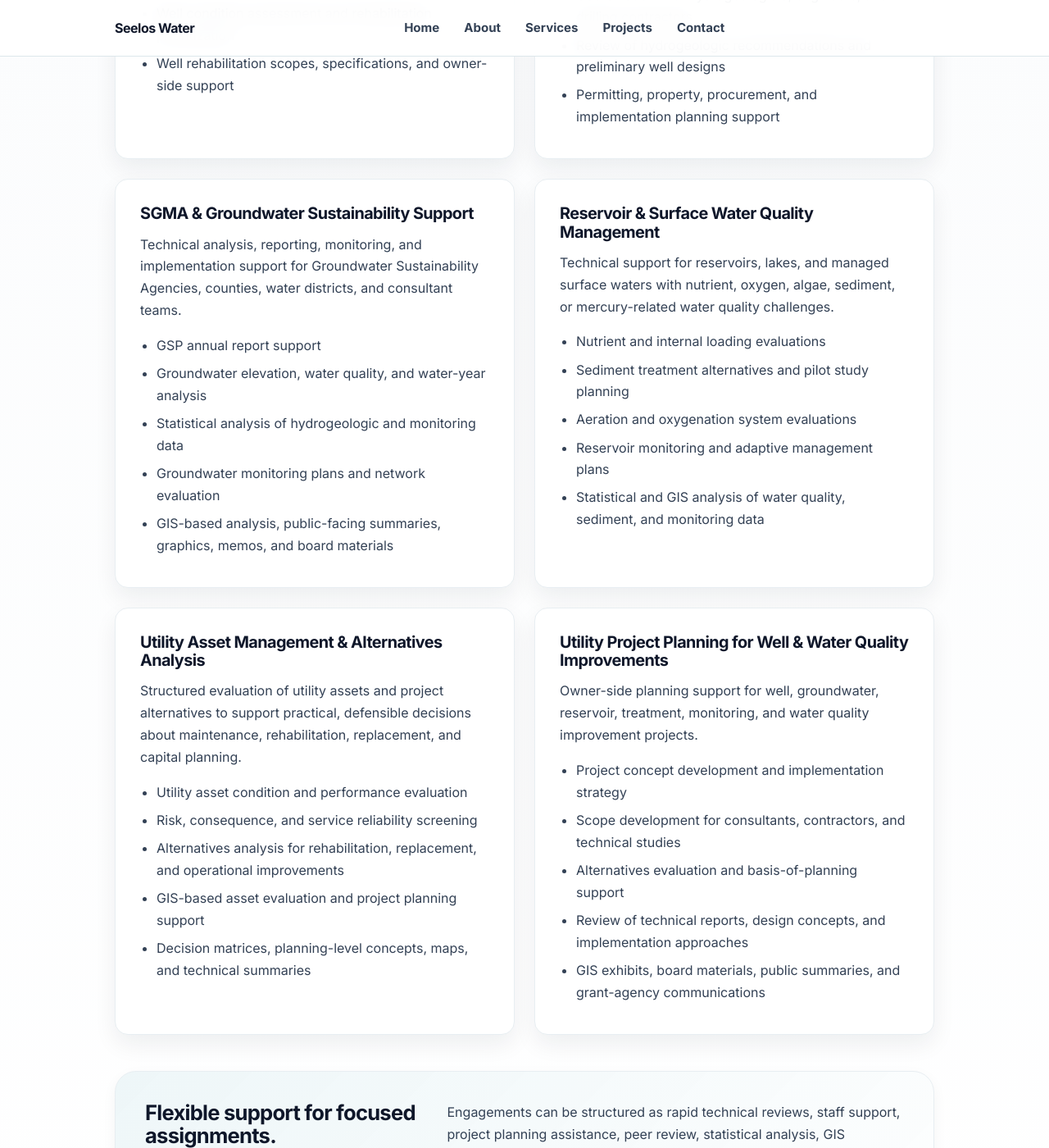
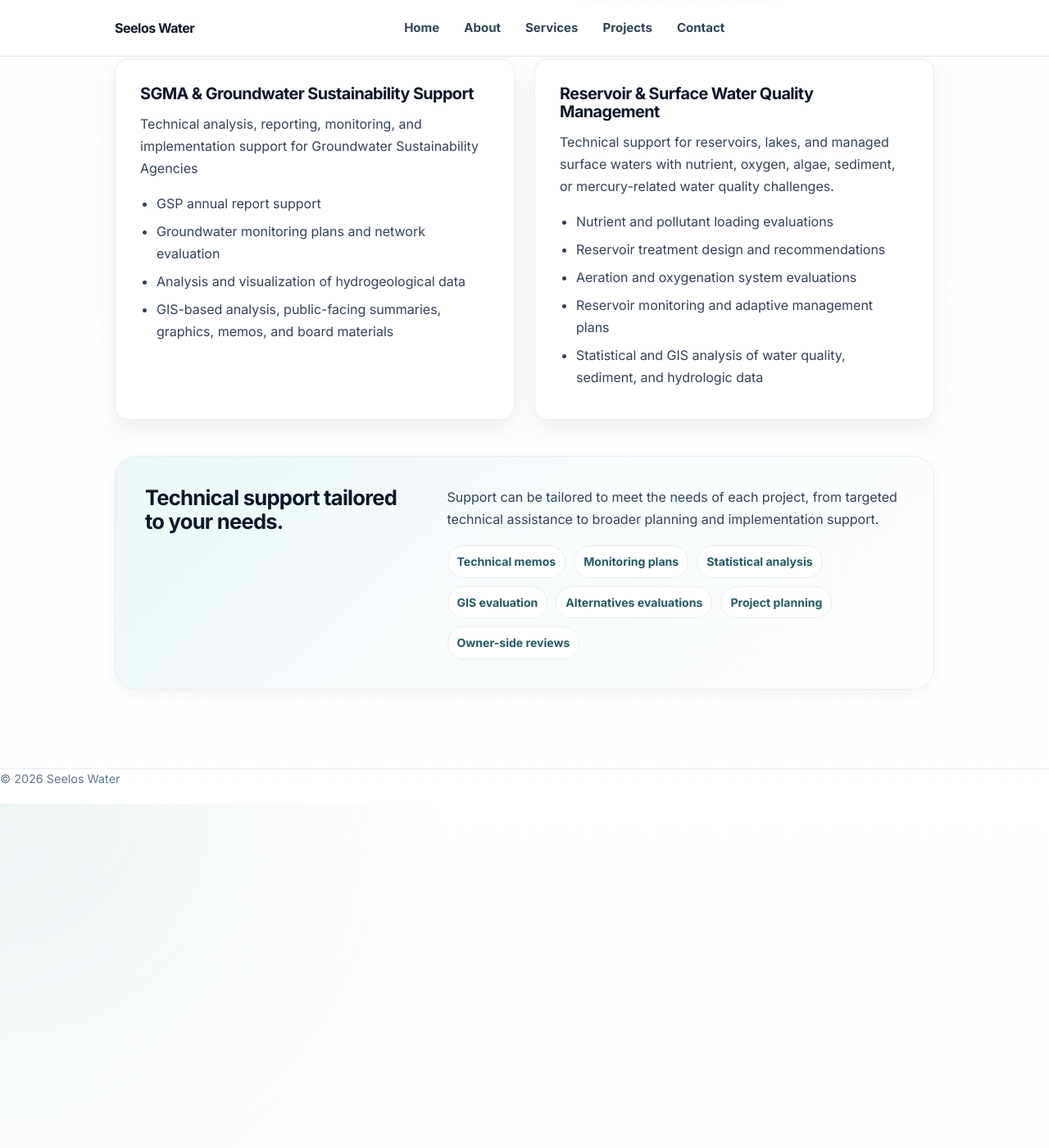
Before and after one commit to markseelos/seelos-water, a Jekyll site: the page built from services.md, in a window 1280 px wide and 1400 px high, scrolled down 1406 px. Shown: the whole window at 82% size. Built offline with Jekyll 4.4.1, drawn with Linux system fonts in a browser that asks for light colours; after the commit the page ends 2386 px from its top, so only the background shows below that; some of the changed text lies outside the part shown.

Commit message:
Update services.md

```diff
--- a/services.md
+++ b/services.md
@@ -17,9 +17,6 @@ permalink: /services/
   <div class="services-intro">
     <h2>Services</h2>
     <p>
-      Services include regulatory implementation support, monitoring design, data analysis,
-      geospatial analysis and mapping, technical review, alternatives analysis, project planning, reporting,
-      and owner-side advisory support for water resources and utility projects.
     </p>
   </div>
 
@@ -44,7 +41,7 @@ permalink: /services/
       <h3>Water Quality Monitoring Design</h3>
       <p>
         Monitoring programs designed to answer management questions, support compliance,
-        and produce data suitable for defensible technical, statistical, and spatial analysis.
+        and produce data suitable for defensible action.
       </p>
       <ul>
         <li>Surface water, reservoir, groundwater, and recycled water monitoring plans</li>
@@ -73,7 +70,7 @@ permalink: /services/
       <h3>Well Siting & Project Planning</h3>
       <p>
         Planning support for monitoring wells, test wells, replacement wells, and new production wells, from
-        early concept development through technical coordination and implementation strategy.
+        early concept development through implementation.
       </p>
       <ul>
         <li>Desktop siting evaluations</li>
@@ -88,13 +85,12 @@ permalink: /services/
       <h3>SGMA & Groundwater Sustainability Support</h3>
       <p>
         Technical analysis, reporting, monitoring, and implementation support for Groundwater
-        Sustainability Agencies, counties, water districts, and consultant teams.
+        Sustainability Agencies
       </p>
       <ul>
         <li>GSP annual report support</li>
-        <li>Groundwater elevation, water quality, and water-year analysis</li>
-        <li>Statistical analysis of hydrogeologic and monitoring data</li>
         <li>Groundwater monitoring plans and network evaluation</li>
+        <li>Analysis and visualization of hydrogeological data</li>
         <li>GIS-based analysis, public-facing summaries, graphics, memos, and board materials</li>
       </ul>
     </article>
@@ -106,41 +102,11 @@ permalink: /services/
         oxygen, algae, sediment, or mercury-related water quality challenges.
       </p>
       <ul>
-        <li>Nutrient and internal loading evaluations</li>
-        <li>Sediment treatment alternatives and pilot study planning</li>
+        <li>Nutrient and pollutant loading evaluations</li>
+        <li>Reservoir treatment design and recommendations</li>
         <li>Aeration and oxygenation system evaluations</li>
         <li>Reservoir monitoring and adaptive management plans</li>
-        <li>Statistical and GIS analysis of water quality, sediment, and monitoring data</li>
-      </ul>
-    </article>
-
-    <article class="service-box">
-      <h3>Utility Asset Management & Alternatives Analysis</h3>
-      <p>
-        Structured evaluation of utility assets and project alternatives to support practical,
-        defensible decisions about maintenance, rehabilitation, replacement, and capital planning.
-      </p>
-      <ul>
-        <li>Utility asset condition and performance evaluation</li>
-        <li>Risk, consequence, and service reliability screening</li>
-        <li>Alternatives analysis for rehabilitation, replacement, and operational improvements</li>
-        <li>GIS-based asset evaluation and project planning support</li>
-        <li>Decision matrices, planning-level concepts, maps, and technical summaries</li>
-      </ul>
-    </article>
-
-    <article class="service-box">
-      <h3>Utility Project Planning for Well & Water Quality Improvements</h3>
-      <p>
-        Owner-side planning support for well, groundwater, reservoir, treatment, monitoring,
-        and water quality improvement projects.
-      </p>
-      <ul>
-        <li>Project concept development and implementation strategy</li>
-        <li>Scope development for consultants, contractors, and technical studies</li>
-        <li>Alternatives evaluation and basis-of-planning support</li>
-        <li>Review of technical reports, design concepts, and implementation approaches</li>
-        <li>GIS exhibits, board materials, public summaries, and grant-agency communications</li>
+        <li>Statistical and GIS analysis of water quality, sediment, and hydrologic data</li>
       </ul>
     </article>
 
@@ -148,14 +114,12 @@ permalink: /services/
 
   <section class="engagement-box">
     <div>
-      <h2>Flexible support for focused assignments.</h2>
+      <h2>Technical support tailored to your needs.</h2>
     </div>
 
     <div>
       <p>
-        Engagements can be structured as rapid technical reviews, staff support,
-        project planning assistance, peer review, statistical analysis, GIS evaluation,
-        monitoring plan development, alternatives evaluation, or owner’s advisory support.
+        Support can be tailored to meet the needs of each project, from targeted technical assistance to broader planning and implementation support.
       </p>
 
       <div class="tag-list">
```
Also changed, not shown: other parts of services.md (+1 -1 lines).
